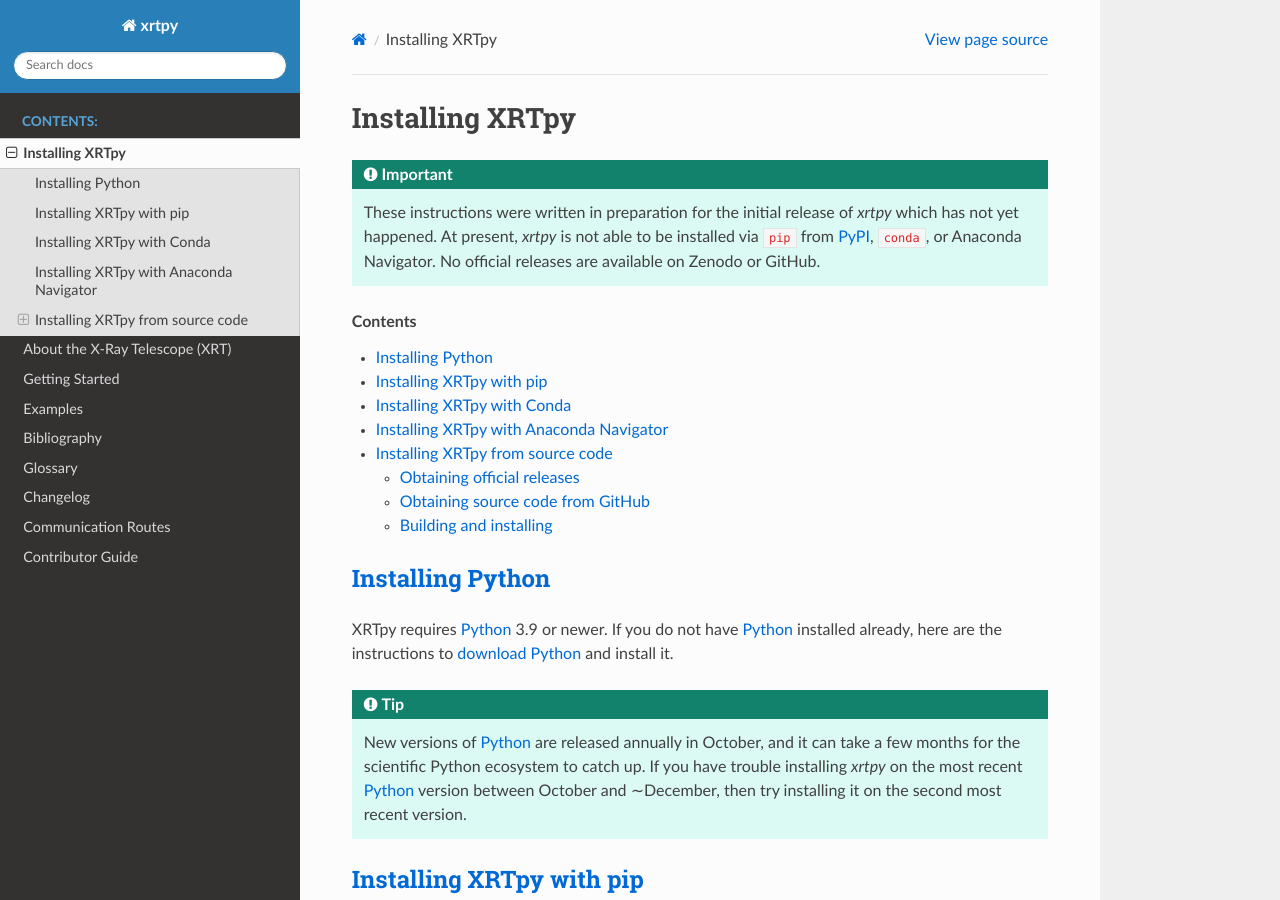
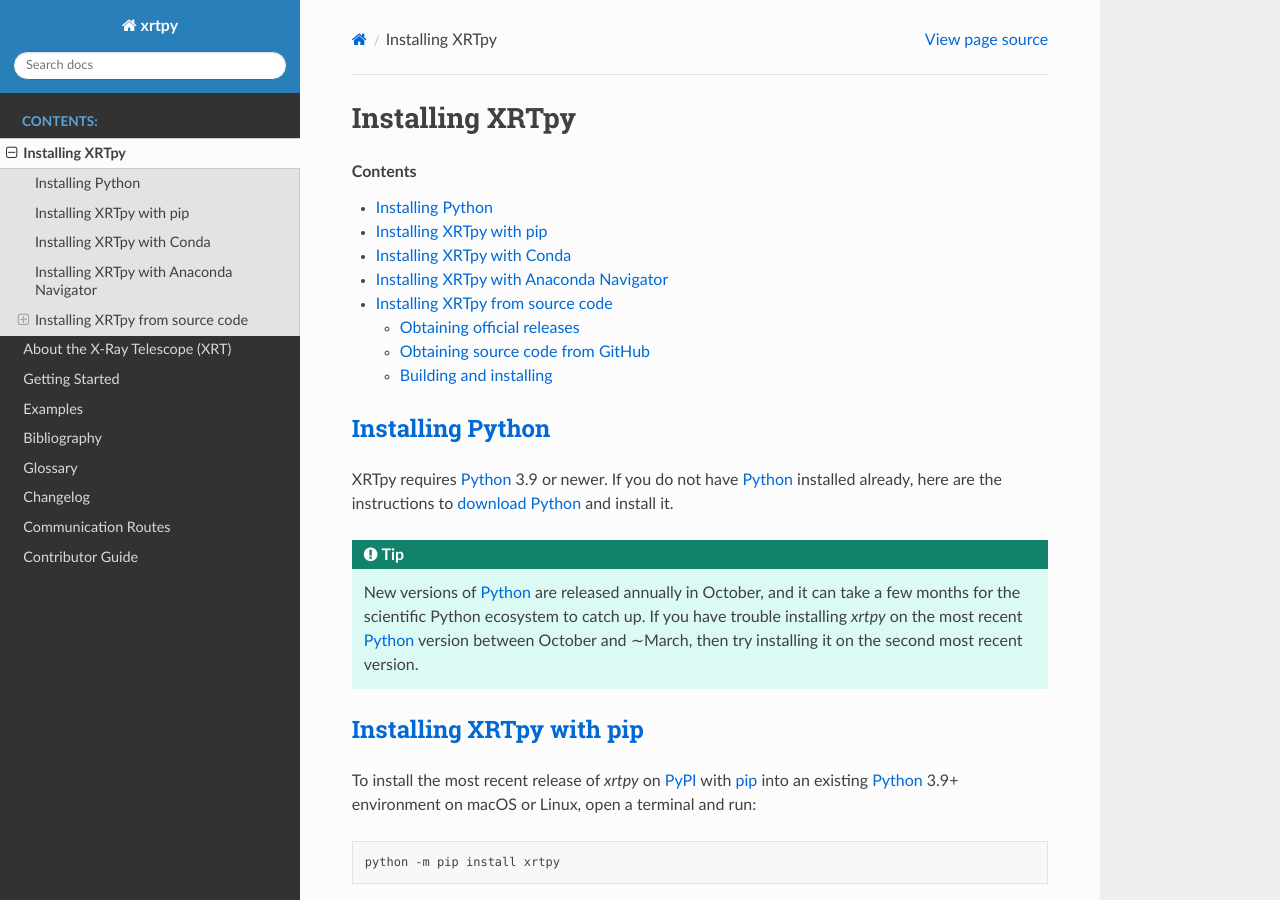
Before and after one commit to HinodeXRT/xrtpy, a Sphinx documentation site: the page built from docs/install.rst, in a window 1280 px wide and 900 px high. Built offline with Sphinx 7.4.7 and the Read the Docs theme 2.0.0, drawn with Linux system fonts in a browser that asks for light colours; pages that are not in the unit, such as notebooks, are missing from menus.

Commit message:
Update installation instructions (#140)
* Update installation instructions

* Remove reST role

```diff
--- a/docs/install.rst
+++ b/docs/install.rst
@@ -3,19 +3,6 @@
 ****************
 Installing XRTpy
 ****************
-
-.. important::
-
-   These instructions were written in preparation for the initial
-   release of `xrtpy` which has not yet happened. At present, `xrtpy` is
-   not able to be installed via ``pip`` from PyPI_, ``conda``, or
-   Anaconda Navigator. No official releases are available on Zenodo or
-   GitHub.
-
-.. .. note::
-   If you would like to contribute to XRTpy, please refer to the
-   instructions on :ref:`installing XRTpy for development
-   <install-xrtpy-dev>`.
 
 .. contents:: Contents
    :local:
@@ -32,7 +19,7 @@
    New versions of Python_ are released annually in October, and it can
    take a few months for the scientific Python ecosystem to catch up. If
    you have trouble installing `xrtpy` on the most recent Python_
-   version between October and ∼December, then try installing it on the
+   version between October and ∼March, then try installing it on the
    second most recent version.
 
 .. _install-pip:
@@ -138,9 +125,6 @@
 :guilabel:`Add`, enter ``https://conda.anaconda.org/conda-forge``, and
 click on :guilabel:`Update channels` and then :guilabel:`Update index`.
 
-.. Is conda-forge now being added by default?
-.. Is clicking on `Update index` actually necessary?
-
 Next, while on the :guilabel:`Environments` tab, select the environment
 that you would like to install `xrtpy` in. The default is generally
 ``base (root)``. Optionally, you may select :guilabel:`Create` to start
@@ -212,11 +196,6 @@
    be improved or have become out of date, please create an issue on
    `XRTpy's GitHub repository`_. It would really help!
 
-.. .. tip::
-   The :ref:`contributing-to-xrtpy` guide has instructions on how to
-   fork a repository and create branches so that you may make
-   contributions via pull requests.
-
 .. _Anaconda Navigator: https://www.anaconda.com/products/individual
 .. _clone a repository using SSH: https://docs.github.com/en/get-started/getting-started-with-git/about-remote-repositories#cloning-with-ssh-urls
 .. _conda-forge: https://conda-forge.org
```
